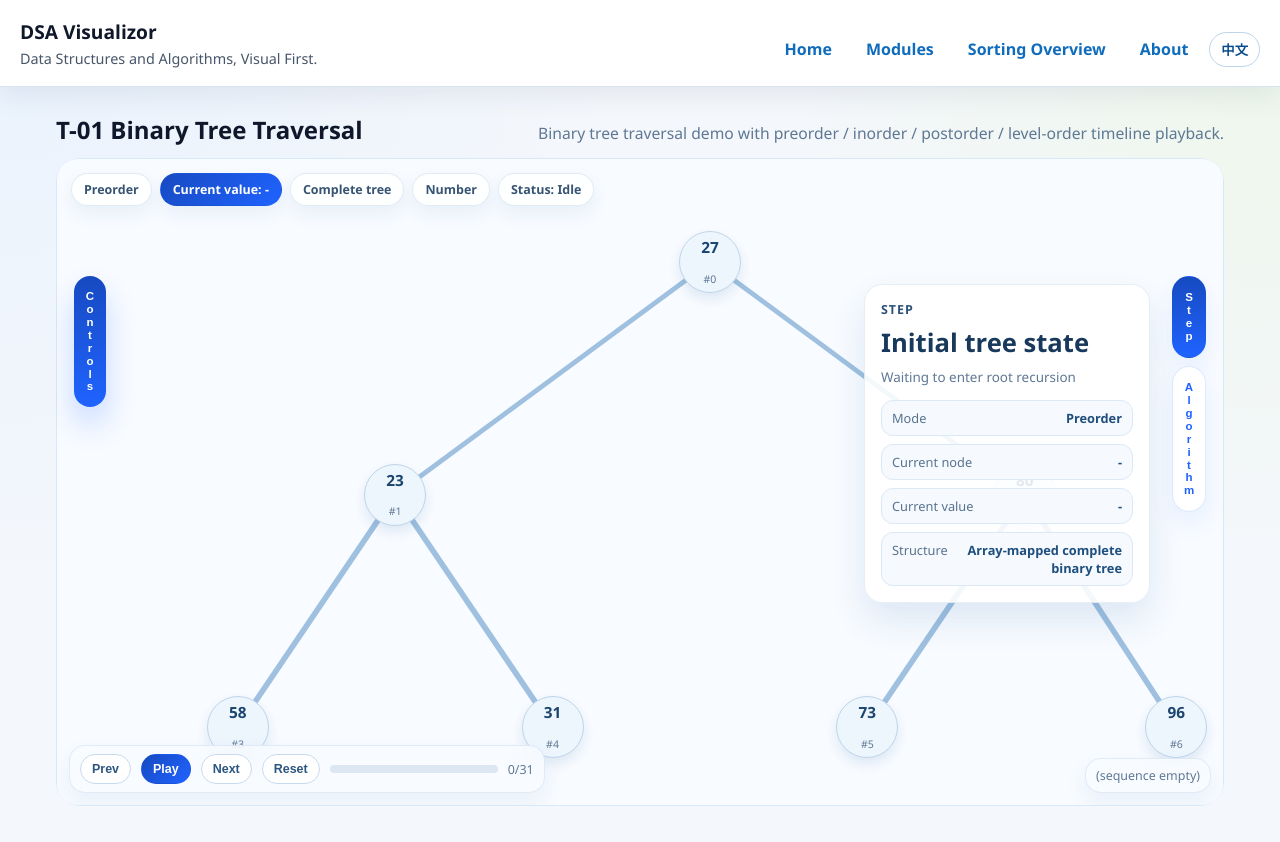
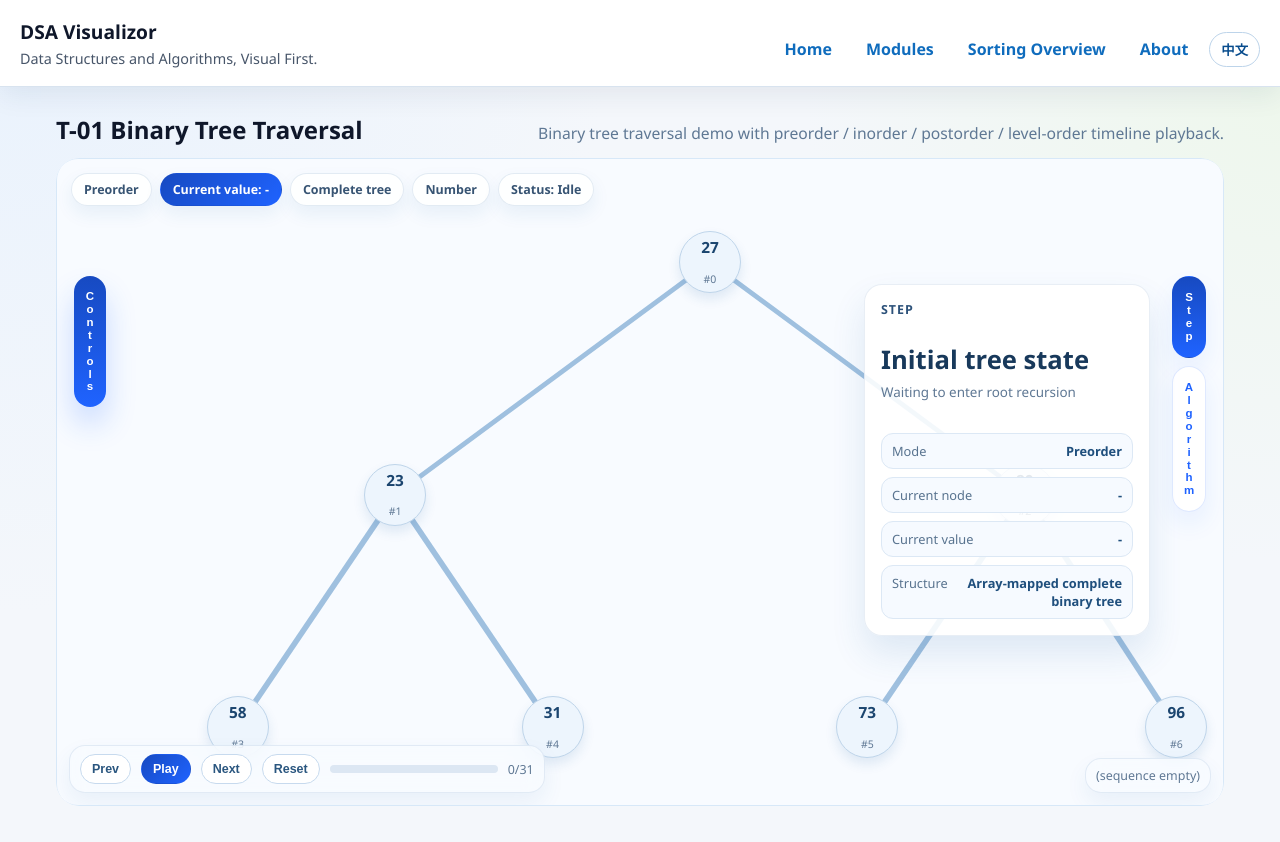
Before and after one commit to Look2046/DSA-with-Codex, a React (Vite) app: page /modules/binary-tree in a window 1280 px wide. Both pictures are taken after a click on the button "Step". Built offline with nearby package versions, Linux system fonts and the light colour scheme.

Commit message:
feat: stabilize t01 step sheet layout

```diff
--- a/src/index.css
+++ b/src/index.css
@@ -1402,6 +1402,26 @@ body {
   gap: 12px;
 }
 
+.tree-workspace-context-sheet-step {
+  height: clamp(320px, 44svh, 372px);
+  display: grid;
+  grid-template-rows: auto minmax(0, 1fr) auto;
+  align-content: stretch;
+}
+
+.tree-workspace-step-label {
+  align-self: start;
+}
+
+.tree-workspace-step-copy {
+  min-height: 0;
+  display: grid;
+  gap: 10px;
+  align-content: center;
+  overflow: auto;
+  padding-right: 2px;
+}
+
 .tree-workspace-context-sheet h3 {
   margin: 0;
   color: #18395b;
--- a/src/pages/modules/BinaryTreeTraversalPage.tsx
+++ b/src/pages/modules/BinaryTreeTraversalPage.tsx
@@ -3353,11 +3353,12 @@ export function BinaryTreeTraversalPage() {
           </div>
 
           {showContextSheet ? (
-            <aside className="tree-workspace-context-sheet">
-              <>
-                <strong>{t('playback.step')}</strong>
+            <aside className="tree-workspace-context-sheet tree-workspace-context-sheet-step">
+              <strong className="tree-workspace-step-label">{t('playback.step')}</strong>
+              <div className="tree-workspace-step-copy">
                 <h3>{stepSummaryText}</h3>
                 <p>{algorithmStatusText}</p>
+              </div>
               <dl className="tree-workspace-kv">
                 <div>
                   <dt>{t('module.t01.meta.mode')}</dt>
@@ -3376,7 +3377,6 @@ export function BinaryTreeTraversalPage() {
                   <dd>{t(`module.t01.meta.structure.${treeShapeMode}`)}</dd>
                 </div>
               </dl>
-              </>
             </aside>
           ) : null}
         </div>
```
Also changed, not shown: 1 other file (tests, documents, lock files or other folders). Lines whose indentation alone changed are shown as unchanged.
